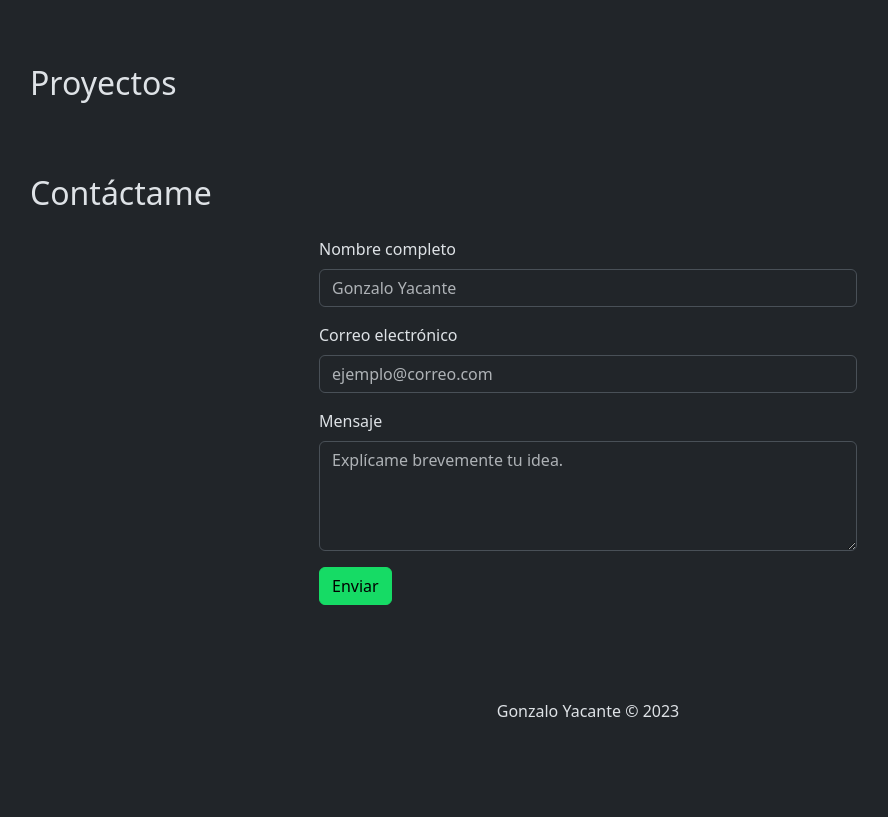
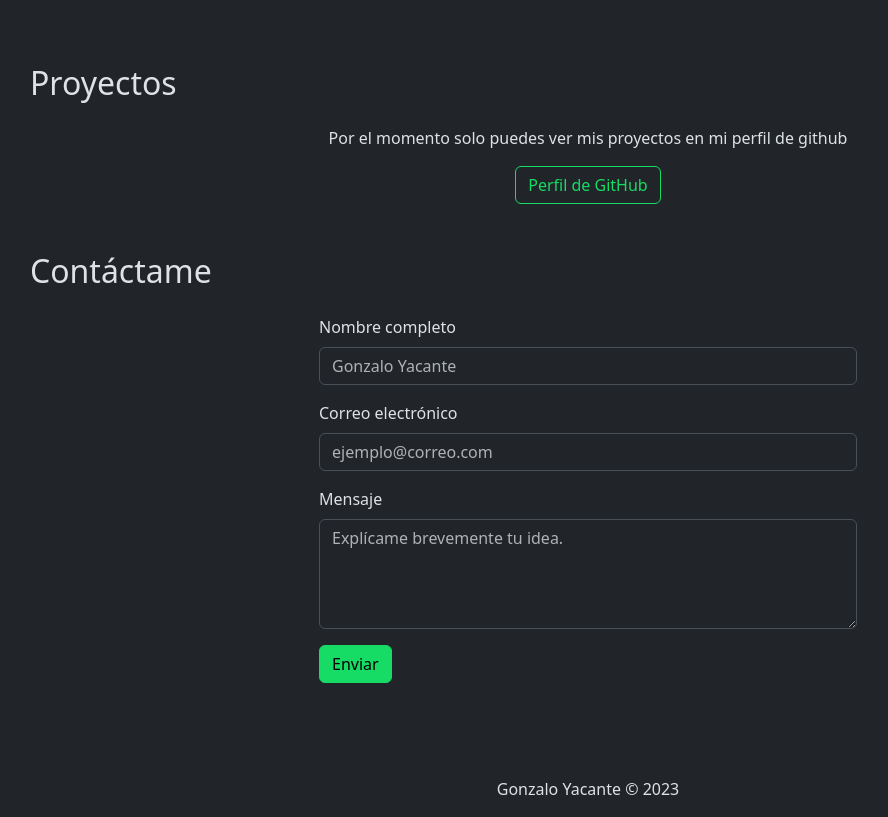
Before and after one commit to gonzaloyacante/portfolio, a React (Vite) app: page / in a window 1280 px wide. Shown: the part 1844-2661 px from the top of the page, without its empty margins (52-940 px from the left). Before the commit the page ends 2583 px from the top, so only its background shows below. Built offline with nearby package versions, Linux system fonts and the light colour scheme; no server answers; some icons are missing.

Commit message:
Agregado de link al perfil de github en PortfolioScreen

```diff
--- a/src/screens/PortfolioScreen.jsx
+++ b/src/screens/PortfolioScreen.jsx
@@ -1,12 +1,19 @@
 import Row from "react-bootstrap/Row";
-// import Col from "react-bootstrap/Col";
+import Col from "react-bootstrap/Col";
+import Button from "react-bootstrap/Button";
 
 export const PortfolioScreen = () => {
   return (
     <section className="my-5" id="Skills">
       <h2>Proyectos</h2>
-      <Row className="mt-4 px-2"></Row>
-      {/* https://api.github.com/users/gonzaloyacante/repos */}
+      <Row className="mt-4 px-2">
+        <Col className="text-center">
+          <p>
+            Por el momento solo puedes ver mis proyectos en mi perfil de github
+          </p>
+          <Button href="https://github.com/gonzaloyacante" target="_blank" variant="outline-primary">Perfil de GitHub</Button>
+        </Col>
+      </Row>
     </section>
   );
 };
```
